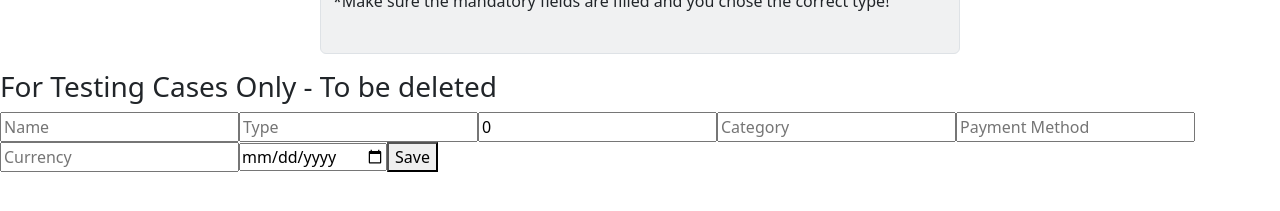
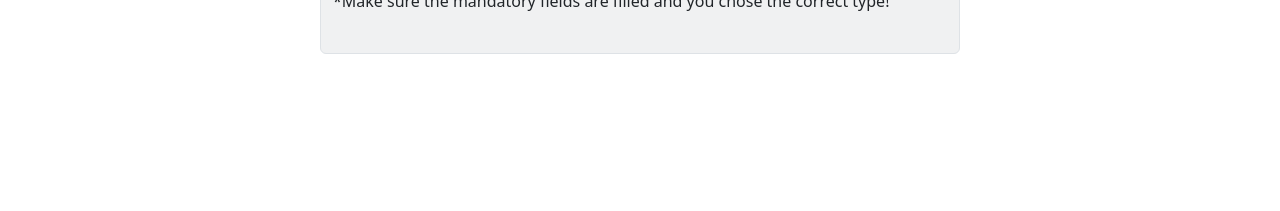
Before and after one commit to flabbaholt/EconoMe-webtech-frontend, a Vue app: page / in a window 1280 px wide. Shown: the part 569-780 px from the top of the page. Built offline with nearby package versions, Linux system fonts and the light colour scheme; no server answers.

Commit message:
testing field deleted

```diff
--- a/src/components/TransactionForm.vue
+++ b/src/components/TransactionForm.vue
@@ -250,19 +250,6 @@ onMounted(() => {
 
   </div>
 
-  <div>
-    <h3 class="mt-3">For Testing Cases Only - To be deleted</h3>
-  </div>
-  <div>
-    <input v-model="nameField" placeholder="Name" type="text">
-    <input v-model="typeField" placeholder="Type" type="text">
-    <input v-model="amountField" placeholder="Amount" type="number">
-    <input v-model="categoryField" placeholder="Category" type="text">
-    <input v-model="paymentMethodField" placeholder="Payment Method" type="text">
-    <input v-model="currencyField" placeholder="Currency" type="text">
-    <input v-model="dateField" placeholder="Date" type="date">
-    <button type="button" @click="save()">Save</button>
-  </div>
 
 </template>
 
```
